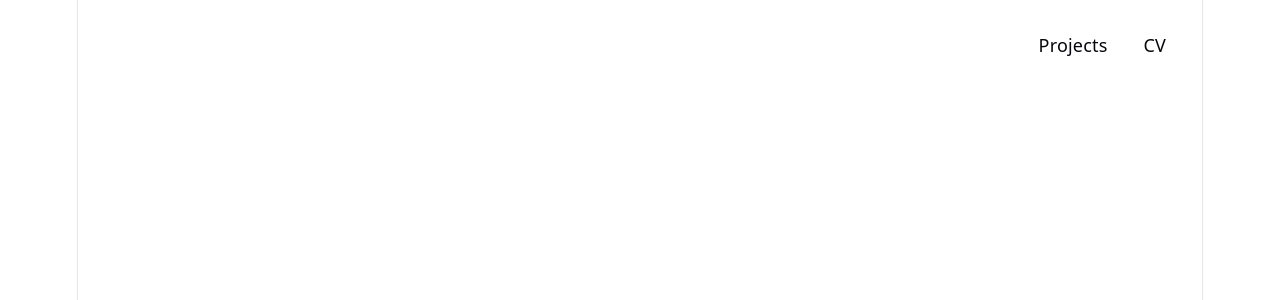
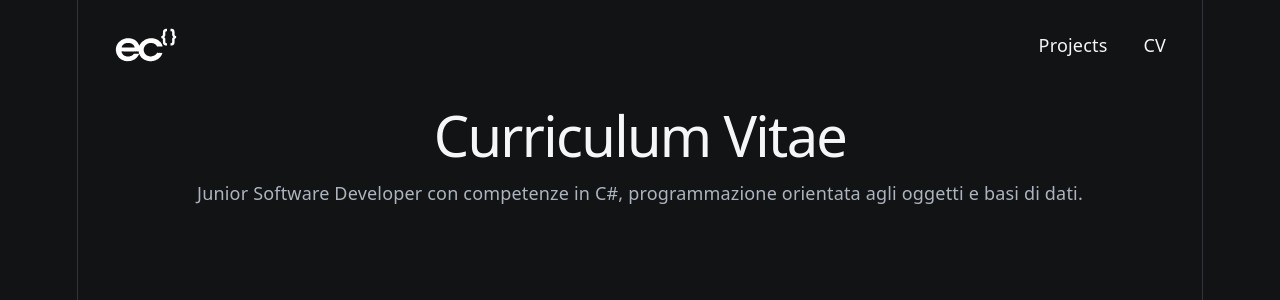
Before and after one commit to ElioCasciola/eliocasciola-dev, a React (Vite) app: page /cv in a window 1280 px wide. Before the commit this address had no page. Shown: the top 300 px of the page. Built offline with nearby package versions, Linux system fonts and the light colour scheme.

Commit message:
Added Intro + Various Fixes

```diff
--- a/src/App.jsx
+++ b/src/App.jsx
@@ -2,9 +2,15 @@ import { Route, Routes } from 'react-router';
 import Home from './pages/Home.jsx';
 import Projects from './pages/Projects.jsx';
 import Navbar from './components/Navbar.jsx';
-
+import Cv from './pages/Cv.jsx';
+import { useState } from 'react';
+import Intro from './components/Intro.jsx';
 
 function App() {
+    const [showIntro, setShowIntro] = useState(true);
+    if (showIntro) {
+        return <Intro onFinish={() => setShowIntro(false)} />;
+    }
     return (
         <>
             <Navbar />
@@ -12,6 +18,7 @@ function App() {
                 <Routes>
                     <Route path="/" element={<Home />} />
                     <Route path="/projects" element={<Projects />} />
+                    <Route path="/cv" element={<Cv />} />
                 </Routes>
             </main>
         </>
--- /dev/null
+++ b/src/components/Intro.css
@@ -0,0 +1,25 @@
+.intro {
+    position: fixed;
+    inset: 0;
+    z-index: 1000;
+    display: grid;
+    place-items: center;
+    background: var(--bg);
+}
+
+.intro-video {
+    width: auto;
+    height: 40vh;
+    max-width: 80vw;
+    object-fit: contain;
+}
+
+.intro-skip {
+    position: absolute;
+    right: 2rem;
+    bottom: 2rem;
+}
+
+.intro {
+    background-color: var(--bg);
+}
--- /dev/null
+++ b/src/components/Intro.jsx
@@ -0,0 +1,24 @@
+import './Intro.css'
+
+function Intro({ onFinish }) {
+    return (
+        <div className="intro">
+            <video
+                className="intro-video"
+                autoPlay
+                muted
+                playsInline
+                onEnded={onFinish}
+                onError={onFinish}
+            >
+                <source
+                    src="/intro.webm"
+                    type="video/webm"
+                />
+
+            </video>
+        </div>
+    )
+}
+
+export default Intro
--- a/src/components/Navbar.jsx
+++ b/src/components/Navbar.jsx
@@ -3,8 +3,16 @@ import './Navbar.css'
 import logo from '../assets/logo.svg'
 
 function Navbar() {
-    const projectLink = <a className="navbar-link" href="/projects">Projects</a>
-    const cvLink = <a className="navbar-link" href="/cv">CV</a>
+    const projectLink = (
+        <Link className="navbar-link" to="/projects">
+            Projects
+        </Link>
+    )
+    const cvLink = (
+        <Link className="navbar-link" to="/cv">
+            CV
+        </Link>
+    )
 
     return (
         <header className="site-header">
--- a/src/index.css
+++ b/src/index.css
@@ -1,12 +1,12 @@
 :root {
-  --text: #6b6375;
-  --text-h: #08060d;
-  --bg: #fff;
-  --border: #e5e4e7;
+  --text: #aeb4bd;
+  --text-h: #f4f6f8;
+  --bg: #111315;
+  --border: #30343b;
   --code-bg: #f4f3ec;
-  --accent: #aa3bff;
-  --accent-bg: rgba(170, 59, 255, 0.1);
-  --accent-border: rgba(170, 59, 255, 0.5);
+  --accent: #c084fc;
+  --accent-bg: rgba(192, 132, 252, 0.15);
+  --accent-border: rgba(192, 132, 252, 0.5);
   --social-bg: rgba(244, 243, 236, 0.5);
   --shadow:
     rgba(0, 0, 0, 0.1) 0 10px 15px -3px, rgba(0, 0, 0, 0.05) 0 4px 6px -2px;
@@ -17,7 +17,6 @@
 
   font: 18px/145% var(--sans);
   letter-spacing: 0.18px;
-  color-scheme: light dark;
   color: var(--text);
   background: var(--bg);
   font-synthesis: none;
@@ -30,25 +29,10 @@
   }
 }
 
-@media (prefers-color-scheme: dark) {
-  :root {
-    --text: #9ca3af;
-    --text-h: #f3f4f6;
-    --bg: #16171d;
-    --border: #2e303a;
-    --code-bg: #1f2028;
-    --accent: #c084fc;
-    --accent-bg: rgba(192, 132, 252, 0.15);
-    --accent-border: rgba(192, 132, 252, 0.5);
-    --social-bg: rgba(47, 48, 58, 0.5);
-    --shadow:
-      rgba(0, 0, 0, 0.4) 0 10px 15px -3px, rgba(0, 0, 0, 0.25) 0 4px 6px -2px;
-  }
+#social .button-icon {
+  filter: invert(1) brightness(2);
+}
 
-  #social .button-icon {
-    filter: invert(1) brightness(2);
-  }
-}
 
 body {
   margin: 0;
--- /dev/null
+++ b/src/pages/Cv.jsx
@@ -0,0 +1,13 @@
+function Cv() {
+    return (
+        <section className="cv-page">
+            <h1>Curriculum Vitae</h1>
+            <p>
+                Junior Software Developer con competenze in C#,
+                programmazione orientata agli oggetti e basi di dati.
+            </p>
+        </section>
+    )
+}
+
+export default Cv
```
Also changed, not shown: 2 other files (tests, documents, lock files or other folders).
